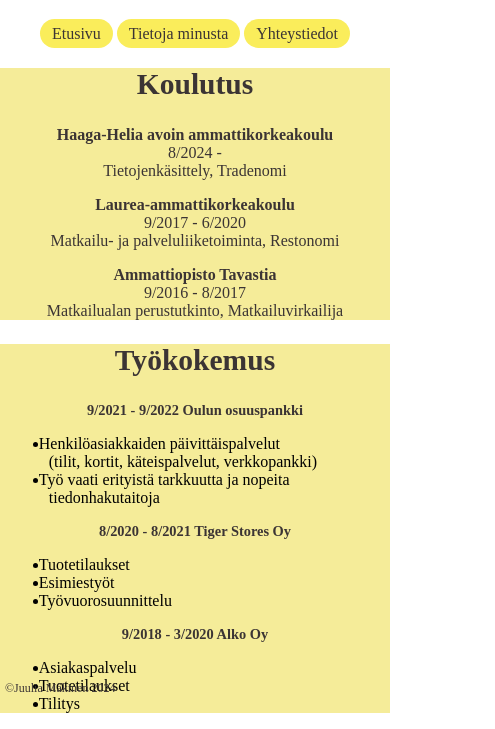
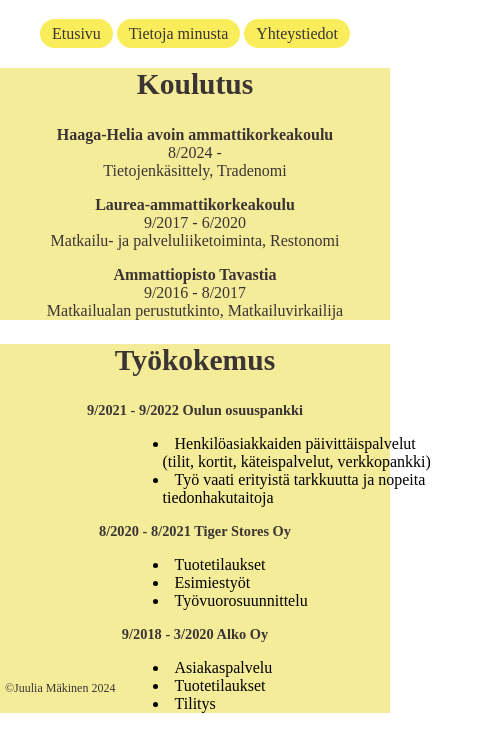
Before and after one commit to juuliam94/home-github.io, a plain HTML site: page ansioluettelo.html in a window 390 px wide. Shown: the part 143-872 px from the top of the page, 495 px wide, since content can reach past the window. Drawn offline with Linux system fonts and the light colour scheme.

Commit message:
korjattu listan ulkoasua

```diff
--- a/styles3.css
+++ b/styles3.css
@@ -60,12 +60,10 @@ p {
 }
 
 .list {
-
     text-align: left;
-    list-style-position: outside;
+    list-style-position: inside;
     padding-left: 0;
-    margin: 0 auto;
-    width: 80%;
+    margin-left: 35%;
 }
 
 nav {
```
Also changed, not shown: styles4.css (+8 -1 lines).
